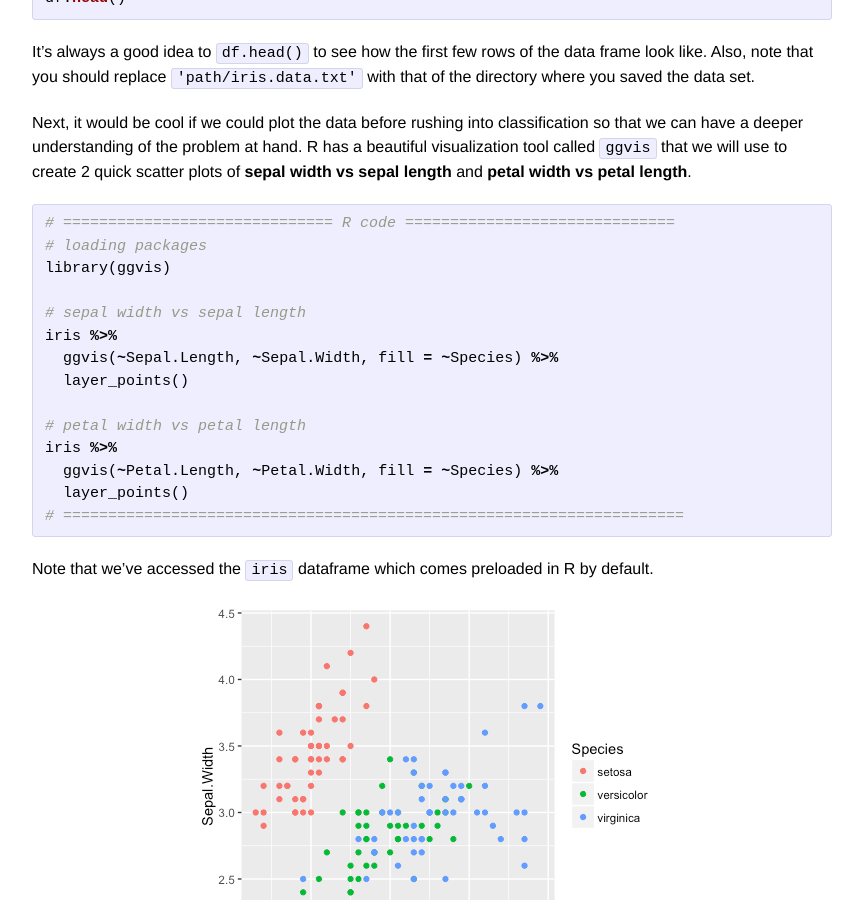
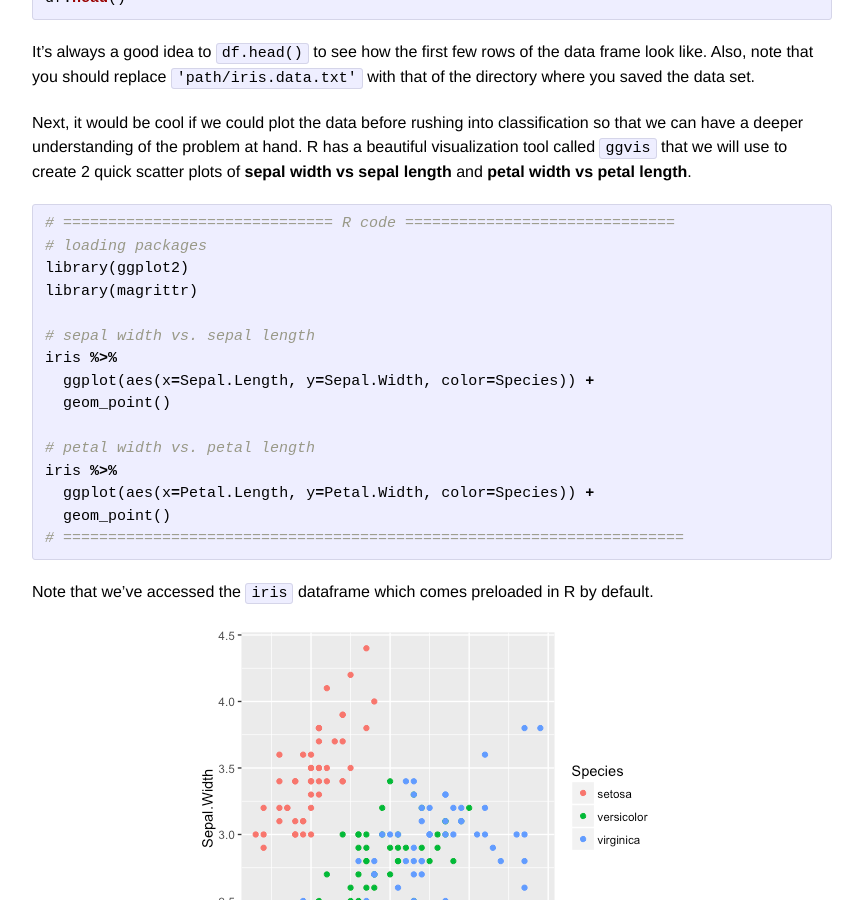
Before and after one commit to WangcsShuai/kevinzakka.github.io, a Jekyll site: the page built from _posts/2016-07-1-k-nearest-neighbor.markdown, in a window 1280 px wide and 900 px high, scrolled down 4631 px. Shown: the whole window, without its empty margins (208-1071 px from the left). Built offline with Jekyll 4.4.1, drawn with Linux system fonts in a browser that asks for light colours; formulas are drawn with MathJax 3; comment, search, counter and statistics services are not loaded.

Commit message:
Update 2016-07-1-k-nearest-neighbor.markdown

````diff
--- a/_posts/2016-07-1-k-nearest-neighbor.markdown
+++ b/_posts/2016-07-1-k-nearest-neighbor.markdown
@@ -113,17 +113,18 @@ Next, it would be cool if we could plot the data before rushing into classificat
 ```r
 # ============================== R code ==============================
 # loading packages
-library(ggvis)
+library(ggplot2)
+library(magrittr)
 
-# sepal width vs sepal length
+# sepal width vs. sepal length
 iris %>%
-  ggvis(~Sepal.Length, ~Sepal.Width, fill = ~Species) %>%
-  layer_points()
+  ggplot(aes(x=Sepal.Length, y=Sepal.Width, color=Species)) +
+  geom_point()
 
-# petal width vs petal length
+# petal width vs. petal length
 iris %>%
-  ggvis(~Petal.Length, ~Petal.Width, fill = ~Species) %>%
-  layer_points()
+  ggplot(aes(x=Petal.Length, y=Petal.Width, color=Species)) +
+  geom_point()
 # =====================================================================
 ```
 
````
